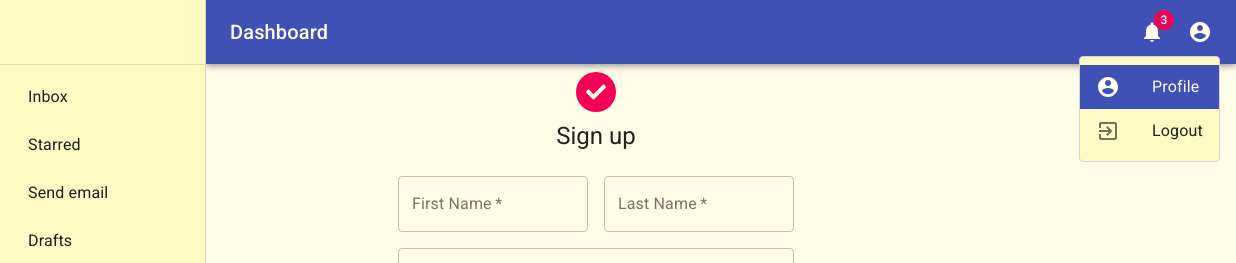
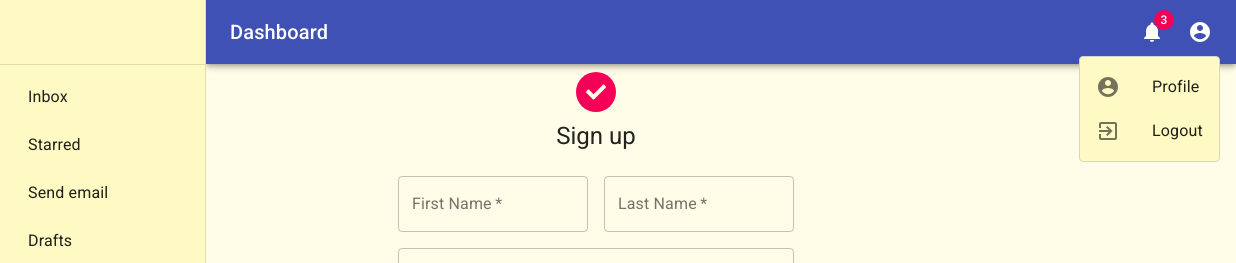
Before and after one commit to jaystack/holiday-management-system, a React app: page / in a window 1280 px wide. Both pictures are taken after a click on the button 1244 px from the left and 32 px from the top of the page. Shown: the top 263 px of the page, 44-1280 px from the left. Built offline with nearby package versions, Linux system fonts and the light colour scheme.

Commit message:
Remove unnecessary codes

```diff
--- a/public/index.html
+++ b/public/index.html
@@ -3,8 +3,6 @@
   <head>
     <meta charset="utf-8" />
     <link rel="shortcut icon" href="%PUBLIC_URL%/favicon.ico" />
-    <link href="https://fonts.googleapis.com/icon?family=Material+Icons"
-      rel="stylesheet">
     <meta
       name="viewport"
       content="width=device-width, initial-scale=1, shrink-to-fit=no"
--- a/src/components/navigations/app-bar/app-bar.component.js
+++ b/src/components/navigations/app-bar/app-bar.component.js
@@ -10,12 +10,11 @@ import Menu from '@material-ui/core/Menu';
 import { withStyles } from '@material-ui/core/styles';
 import ListItemIcon from '@material-ui/core/ListItemIcon';
 import ListItemText from '@material-ui/core/ListItemText';
-import Button from '@material-ui/core/Button';
+import MenuItem from '@material-ui/core/MenuItem';
 
 import MenuIcon from '@material-ui/icons/Menu';
 import AccountCircle from '@material-ui/icons/AccountCircle';
 import NotificationsIcon from '@material-ui/icons/Notifications';
-import MenuItem from '@material-ui/core/MenuItem';
 import LoguoutIcon from '@material-ui/icons/ExitToApp';
 
 import useStyles from './app-bar.styles';
@@ -39,17 +38,6 @@ const StyledMenu = withStyles({
     {...props}
   />
 ));
-const StyledMenuItem = withStyles(theme => ({
-  root: {
-    '&:focus': {
-      backgroundColor: theme.palette.primary.main,
-      '& .MuiListItemIcon-root, & .MuiListItemText-primary': {
-        color: theme.palette.common.white,
-      },
-    },
-  },
-}))(MenuItem);
-
 const AppBar = ({ toggleMobileDrawer }) => {
   const [anchorEl, setAnchorEl] = React.useState(null);
   const classes = useStyles();
@@ -109,18 +97,18 @@ const AppBar = ({ toggleMobileDrawer }) => {
           open={Boolean(anchorEl)}
           onClose={handleClose}
         >
-            <StyledMenuItem>
+          <MenuItem>
             <ListItemIcon>
               <AccountCircle />
             </ListItemIcon>
             <ListItemText primary="Profile" />
-            </StyledMenuItem>
-            <StyledMenuItem>
+          </MenuItem>
+          <MenuItem>
             <ListItemIcon>
               <LoguoutIcon />
             </ListItemIcon>
             <ListItemText primary="Logout" />
-            </StyledMenuItem>
+          </MenuItem>
         </StyledMenu>
       </Toolbar>
     </MaterialAppBar>
```
Lines whose indentation alone changed are shown as unchanged.
